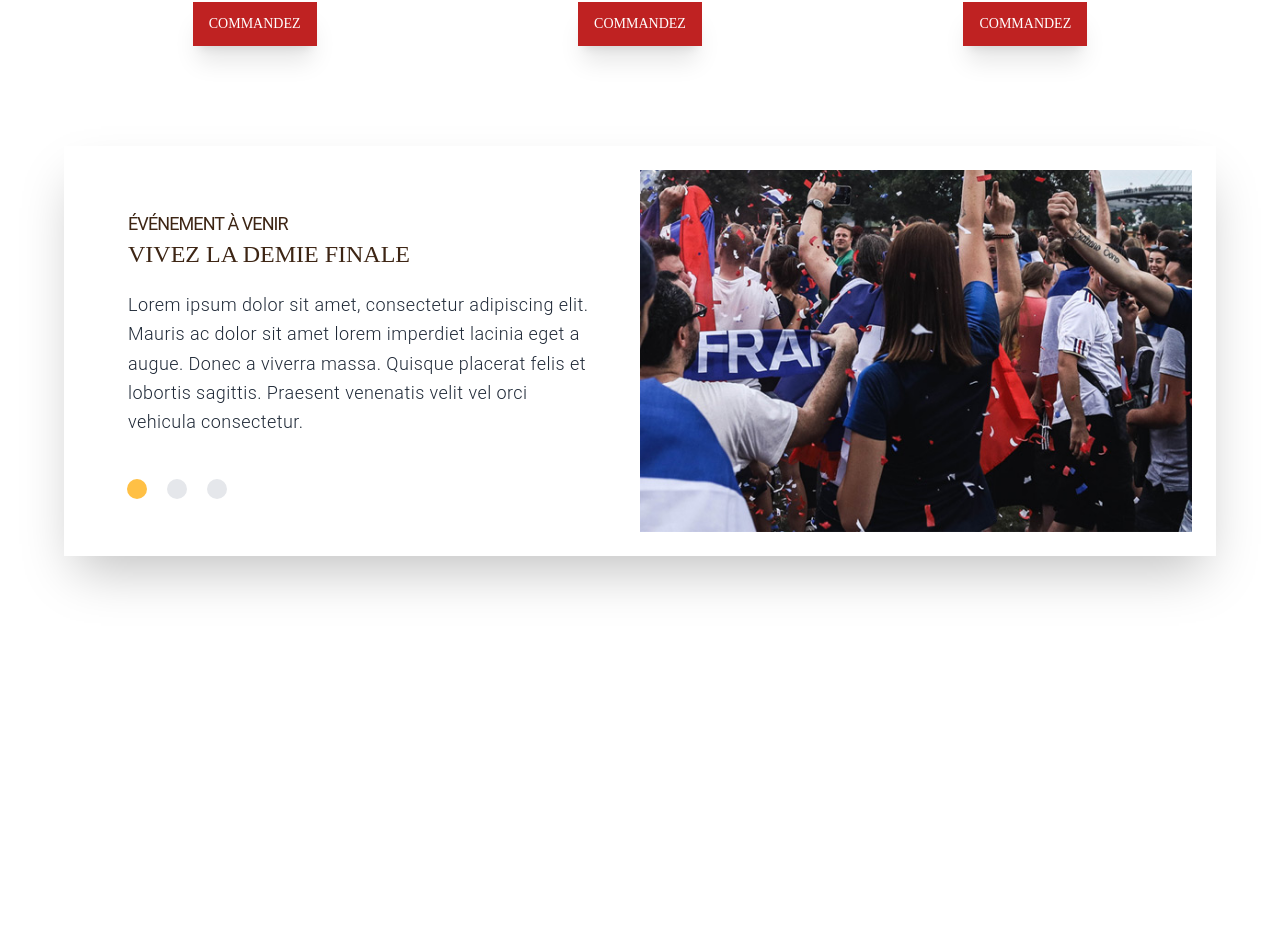
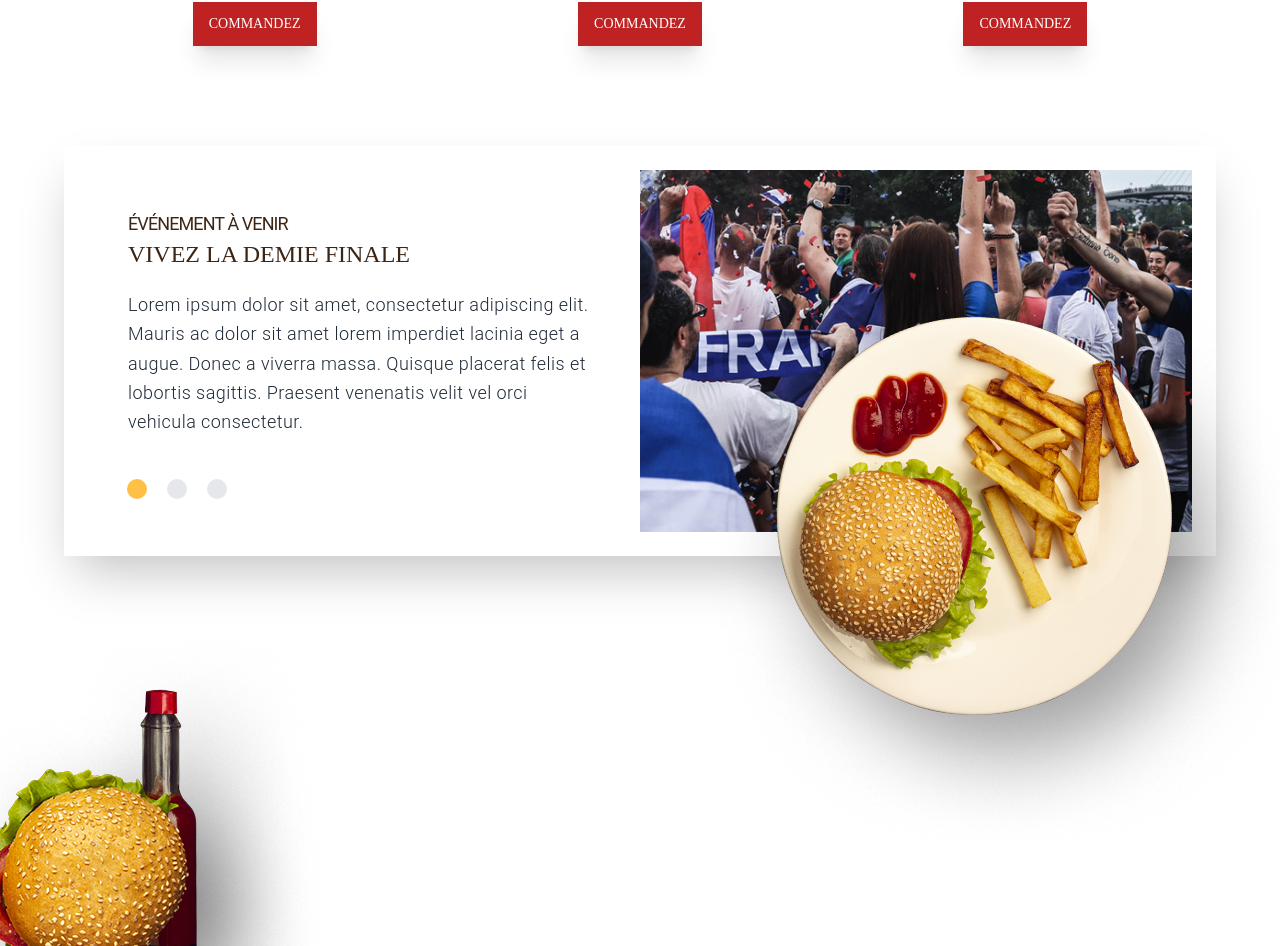
Before and after one commit to Ehouman09/react-projects-react-tailwind-buger-house, a React (Create React App) app: page / in a window 1280 px wide. Shown: the part 1918-2864 px from the top of the page. Before the commit the page ends 2554 px from the top, so only its background shows below. Built offline with nearby package versions, Linux system fonts and the light colour scheme.

Commit message:
contact section

```diff
--- a/package.json
+++ b/package.json
@@ -38,6 +38,7 @@
     ]
   },
   "devDependencies": {
+    "@tailwindcss/forms": "^0.5.7",
     "tailwindcss": "^3.4.1"
   }
 }
--- /dev/null
+++ b/src/components/marketing/pageSection/Booking.js
@@ -0,0 +1,20 @@
+import React from 'react'
+import Container from '../../elements/Container'
+import Assiette from '../../../medias/images/background/Assiette-burger-frites.png';
+import Burger from '../../../medias/images/background/Burger.png';
+import Sauce from '../../../medias/images/background/Sauce-pimente.png';
+
+
+export default function Booking() {
+
+
+  return (
+    <Container>
+        <div className='relative mb-0'>
+            <img src={Burger} alt='Burger' className='absolute top-20 -left-36 z-10' />
+            <img src={Sauce} alt='Sauce' className='absolute top-0 left-0' />
+            <img src={Assiette} alt='Assiette' className='absolute -bottom-52 -right-20' />
+        </div>
+    </Container>
+  )
+}
--- a/src/components/marketing/pageSection/EventCard.js
+++ b/src/components/marketing/pageSection/EventCard.js
@@ -73,7 +73,6 @@ export default function EventCard() {
  </Slide>,
   ];
 
-  const number = [1, 2, 3, 4];
 
   return (
     <Container>
--- a/src/pages/HomePage.js
+++ b/src/pages/HomePage.js
@@ -3,6 +3,7 @@ import HeroTop from "../components/marketing/pageSection/HeroTop";
 import LastProducts from "../components/marketing/pageSection/LastProducts";
 import Products from "../components/marketing/pageSection/Products";
 import EventCard from "../components/marketing/pageSection/EventCard";
+import Booking from "../components/marketing/pageSection/Booking";
 
 export default function HomePage() {
   return (
@@ -11,6 +12,7 @@ export default function HomePage() {
       <LastProducts/>
       <Products/>
       <EventCard/>
+      <Booking/>
     </>
 
   )
--- a/tailwind.config.js
+++ b/tailwind.config.js
@@ -24,5 +24,7 @@ module.exports = {
     },
 
   },
-  plugins: [],
+  plugins: [
+    require('@tailwindcss/forms'),
+  ],
 }
```
Also changed, not shown: 1 other file (tests, documents, lock files or other folders).
